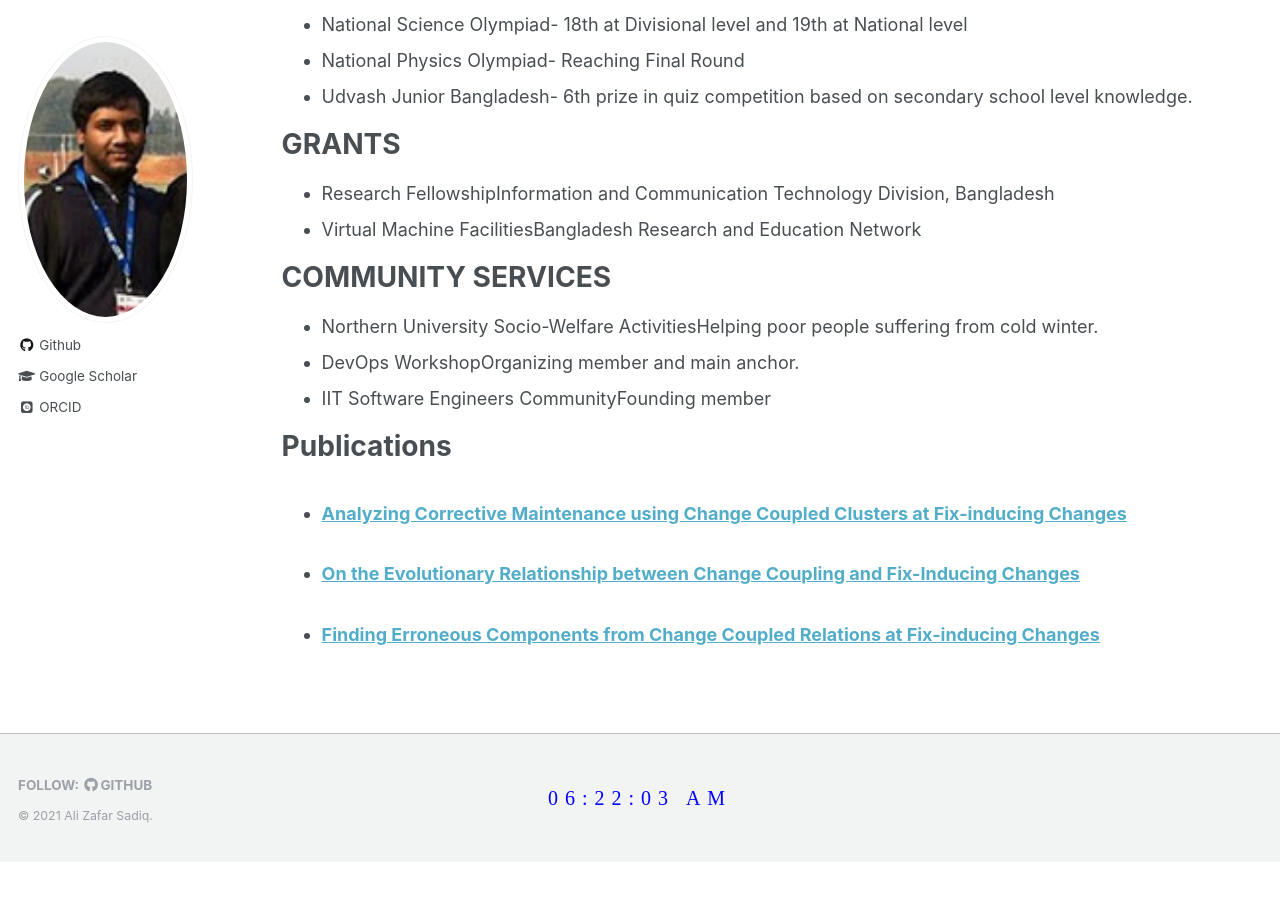
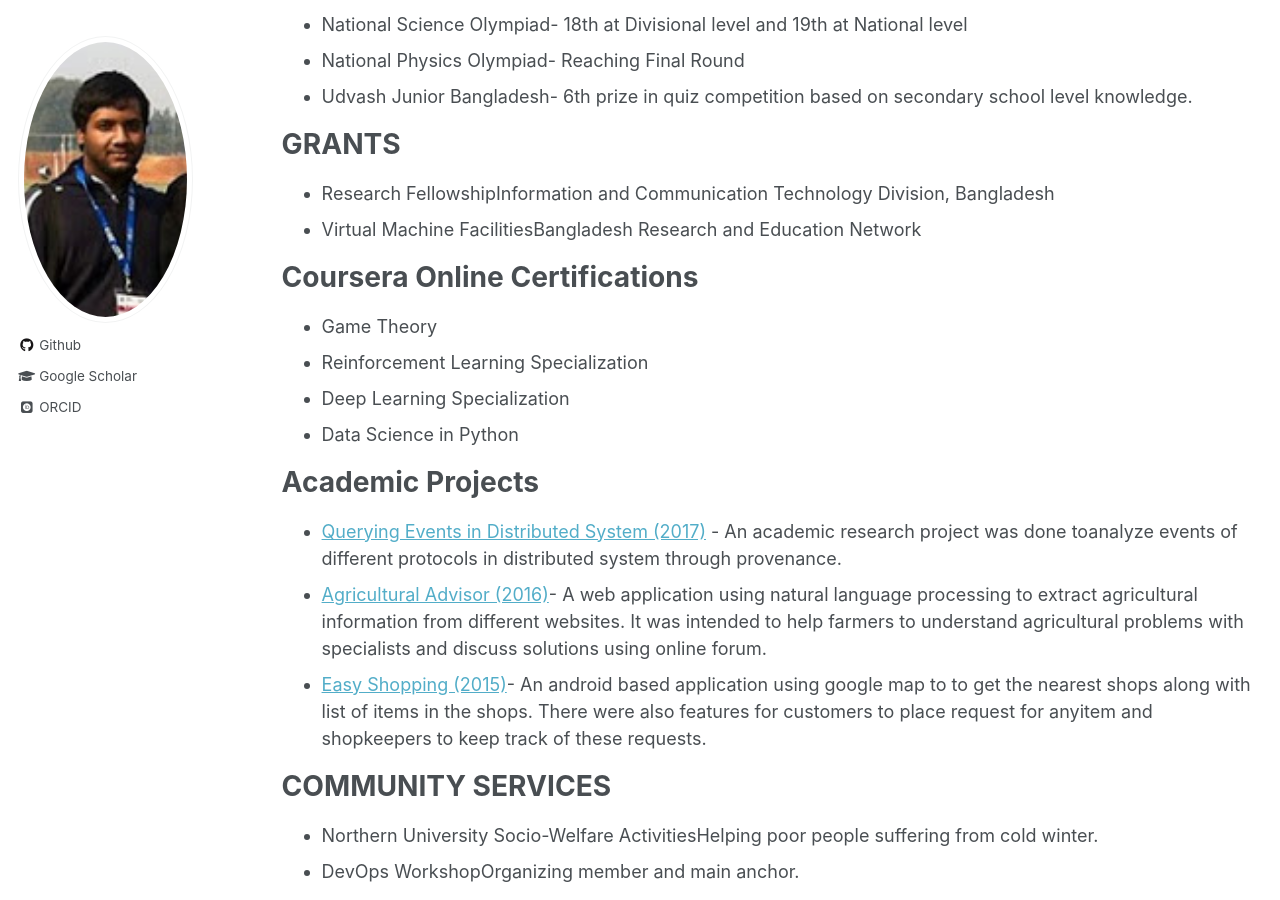
Before and after one commit to AliZafar120/AliZafar120.github.io, a Jekyll site: the page built from _pages/cv.md, in a window 1280 px wide and 900 px high, scrolled down 877 px. Built offline with Jekyll 4.4.1, drawn with Linux system fonts in a browser that asks for light colours; some web fonts are replaced; before the commit the page ends 1739 px from its top, so only the background shows below that.

Commit message:
added cv

```diff
--- a/_pages/cv.md
+++ b/_pages/cv.md
@@ -45,6 +45,20 @@ GRANTS
 * Research FellowshipInformation and Communication Technology Division, Bangladesh
 * Virtual Machine FacilitiesBangladesh Research and Education Network
 
+Coursera Online Certifications
+======
+* Game Theory
+* Reinforcement Learning Specialization
+* Deep Learning Specialization
+* Data Science in Python
+
+Academic Projects
+======
+* [Querying Events in Distributed System (2017)](https://github.com/AliZafar120/NetworkStimulatorSPl3) -  An  academic  research  project  was  done  toanalyze events of different protocols in distributed system through provenance.
+* [Agricultural Advisor (2016)](https://drive.google.com/drive/folders/0B9Fo5-bf8lK8M3FnMjM5bGJZSkU?resourcekey=0-L9--cs2sK8uXZ0tAcGlu5Q&usp=sharing)- A web application using natural language processing to extract agricultural information from different websites.  It was intended to help farmers to understand agricultural problems with specialists and discuss solutions using online forum.
+* [Easy Shopping (2015)](https://drive.google.com/drive/folders/0B9Fo5-bf8lK8dXlVXzdoWTFiWTQ?resourcekey=0-Y-ESBY8DVGDvoIczDRGBZw&usp=sharing)- An android based application using google map to to get the nearest shops along with list of items in the shops.  There were also features for customers to place request for anyitem and shopkeepers to keep track of these requests.
+
+
 COMMUNITY SERVICES
 ======
 * Northern University Socio-Welfare ActivitiesHelping poor people suffering from cold winter.
```
